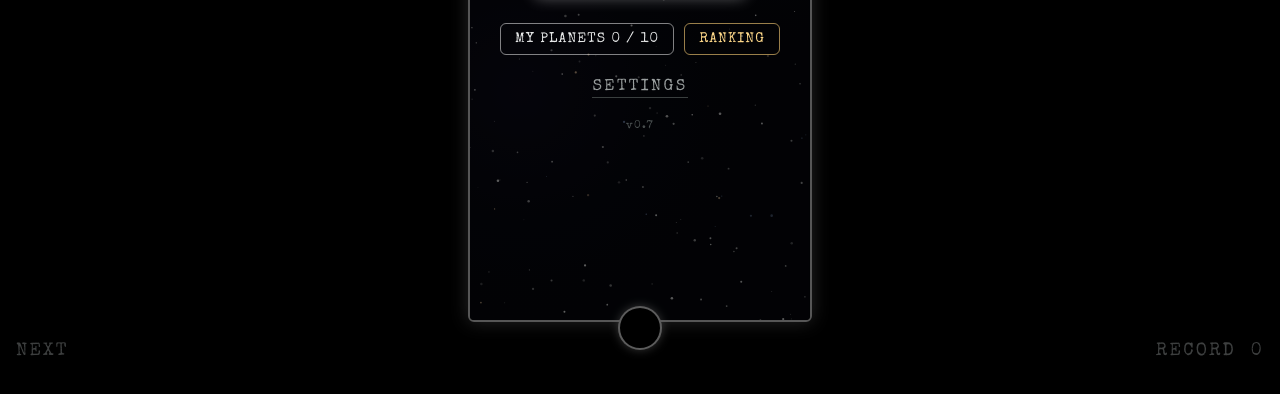
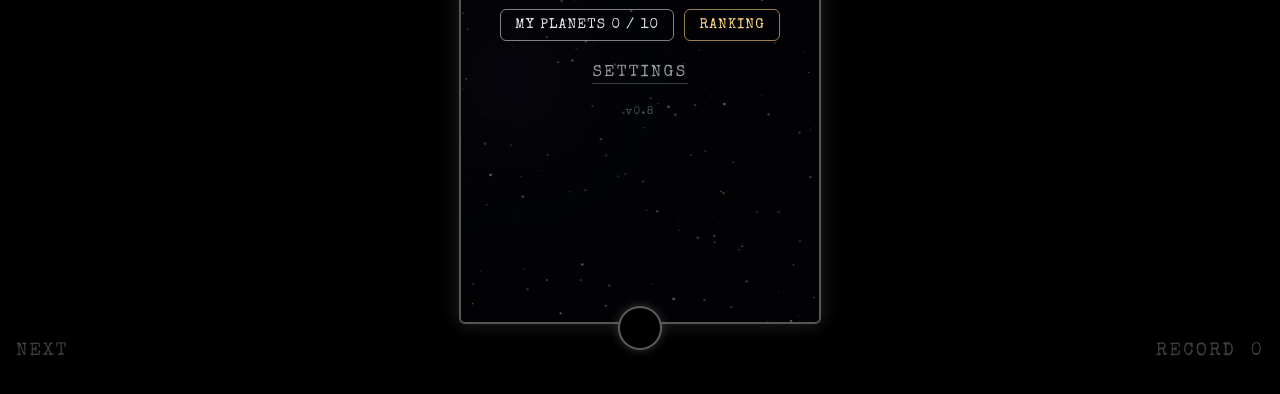
Before and after one commit to babodabin/planet-bonk, a plain HTML site: page index.html in a window 1280 px wide. Shown: the part 376-770 px from the top of the page. Drawn offline with nearby package versions, Linux system fonts and the light colour scheme.

Commit message:
Put BACK TO MENU in the bottom bar and enlarge the play area
The top MENU button is gone; SETTINGS and BACK TO MENU sit at the
bottom right. The top space matches Just Pop It again, and smaller
outer margins make the play area a little bigger. Version v0.8.

Co-Authored-By: Claude Opus 5.5 <noreply@anthropic.com>

```diff
--- a/index.html
+++ b/index.html
@@ -14,7 +14,7 @@
 <link rel="apple-touch-icon" href="icon-180.png">
 <link href="https://fonts.googleapis.com/css2?family=Special+Elite&display=swap" rel="stylesheet">
 <style>
-  :root { --top:max(env(safe-area-inset-top, 0px), 34px); }
+  :root { --top:max(env(safe-area-inset-top, 0px), 52px); }
   * { margin:0; padding:0; box-sizing:border-box; -webkit-tap-highlight-color:transparent; }
   html, body { height:100%; overflow:hidden; background:#000; }
   body {
@@ -24,11 +24,11 @@
   }
   #wrap {
     position:fixed; inset:0; display:flex; flex-direction:column;
-    padding-top:calc(var(--top) + 46px);   /* 휴대폰 위쪽 여백 + MENU 버튼 자리 */
+    padding-top:var(--top);   /* Just Pop It과 같은 위쪽 여백 */
     padding-bottom:env(safe-area-inset-bottom);
   }
   #field-area {
-    flex:1; min-height:0; margin:10px 8px 6px 8px;
+    flex:1; min-height:0; margin:6px 4px 4px 4px;
     display:flex; justify-content:center; align-items:flex-end;
   }
   #field-box {
@@ -75,7 +75,7 @@
     position:fixed; inset:0; z-index:10;
     display:flex; flex-direction:column; justify-content:center; align-items:center;
     /* 아래 바(NEXT·RECORD)와 겹치지 않게 게임판 높이 안에서만 가운데 정렬 */
-    padding:calc(var(--top) + 72px) 12px calc(env(safe-area-inset-bottom, 0px) + 126px);
+    padding:calc(var(--top) + 26px) 12px calc(env(safe-area-inset-bottom, 0px) + 126px);
     overflow:hidden;
     background:rgba(0,0,0,0.6);   /* 반투명: 뒤의 우주가 비침 */
     transition:opacity .3s ease;
@@ -137,12 +137,6 @@
   #ver { order:5; margin-top:14px; font-size:11px; letter-spacing:0.12em; color:#4e5454; }
   #overlay button#back-btn { order:1; }
 
-  /* 게임 중 왼쪽 위 MENU 버튼 → 첫 화면으로 (진행 상황은 저장, CONTINUE로 이어하기) */
-  #menu-btn {
-    position:fixed; z-index:5; left:14px; top:calc(var(--top) + 6px);
-    font-size:13px; letter-spacing:0.14em; color:#d5dada; cursor:pointer;
-    padding:6px 12px; border:1px solid rgba(255,255,255,0.5); border-radius:6px; background:rgba(0,0,0,0.45);
-  }
   /* 메뉴가 떠 있을 때는 아래 바의 SETTINGS·MENU를 숨김 (메뉴 안의 것과 겹치지 않게) */
   body.ov-open #settings-btn, body.ov-open #menu-btn { visibility:hidden; }
   .go-score { font-size:clamp(54px,16vw,76px); line-height:1.05; color:#e8eaea; letter-spacing:0.04em;
@@ -254,10 +248,10 @@
     <div id="right-area">
       <div id="record-label">RECORD&nbsp;&nbsp;0</div>
       <div id="settings-btn">SETTINGS</div>
+      <div id="menu-btn">BACK TO MENU</div>
     </div>
   </div>
 </div>
-<div id="menu-btn">☰&nbsp;MENU</div>
 
 <div id="overlay"><div id="ov-inner">
   <h1>PLANET BONK</h1>
@@ -274,7 +268,7 @@
   <div class="ov-links">
     <span id="settings-link">SETTINGS</span>
   </div>
-  <div id="ver">v0.7</div>
+  <div id="ver">v0.8</div>
 </div></div>
 
 <script>
```
